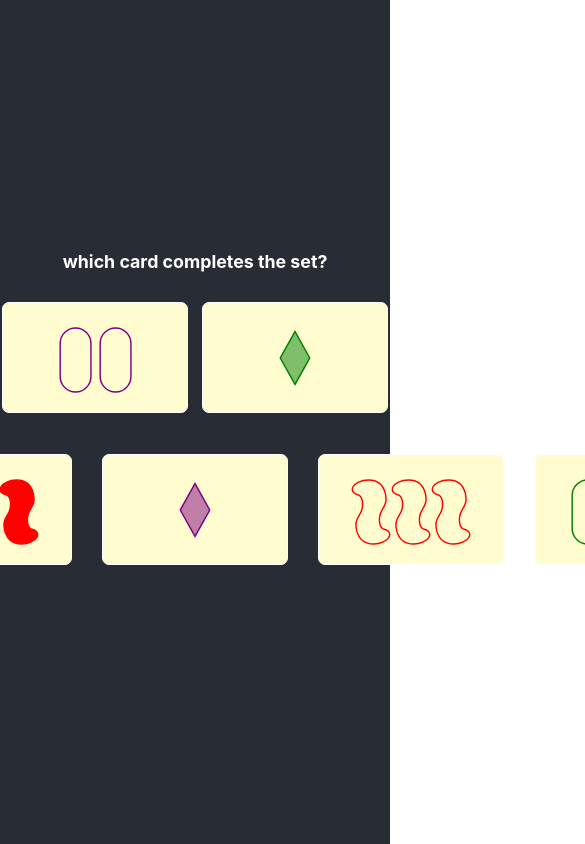
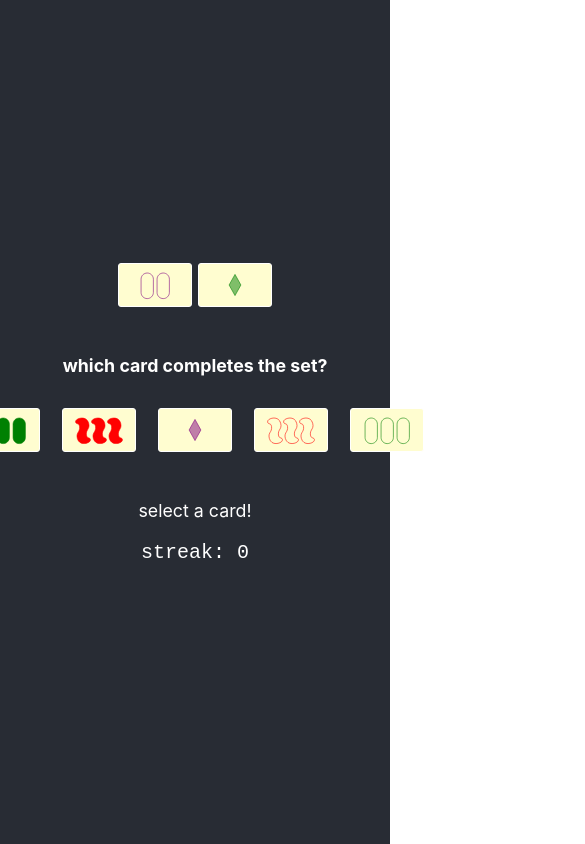
Before and after one commit to maikully/settrainer, a React (Create React App) app: page / in a window 390 px wide. Shown: the top 844 px of the page, 585 px wide, since content can reach past the window. Built offline with nearby package versions, Linux system fonts and the light colour scheme.

Commit message:
striping and responsive widths fixed

```diff
--- a/src/CardDisplay.js
+++ b/src/CardDisplay.js
@@ -59,6 +59,18 @@ class CardDisplay extends React.Component {
     var cardTwo = shuffledArray[1]
     var options = getOptions(shuffledArray)
     var answer = conjugateCard(cardOne, cardTwo)
+    let cardWidth
+    if (window.screen.width < 500) {
+        cardWidth = window.screen.width / 3
+
+    }
+    else {
+
+        cardWidth = window.screen.width / 10
+    }
+
+    console.log(cardWidth)
+
     this.state = {
       number: 0,
       shape: 0,
@@ -70,8 +82,9 @@ class CardDisplay extends React.Component {
       cardOne: shuffledArray[0],
       cardTwo: shuffledArray[1],
       options: options,
-      message: '',
-      streak: 0
+      message: 'select a card!',
+      streak: 0,
+      cardWidth: cardWidth
     }
     this.handleSubmit = this.handleSubmit.bind(this)
     this.handleSelection = this.handleSelection.bind(this)
@@ -118,7 +131,7 @@ class CardDisplay extends React.Component {
       this.setState({ message: 'Good job!' })
       this.resetBoard()
     } else {
-        this.setState({ streak: 0 })
+      this.setState({ streak: 0 })
       this.setState({ message: 'Try again!' })
     }
   }
@@ -132,31 +145,31 @@ class CardDisplay extends React.Component {
   render () {
     return (
       <span>
-        <div>
-          <h4>which card completes the set?</h4>
-        </div>
         <animated.div>
           <ResponsiveSetCard
             value={this.state.cardOne}
-            width={200}
+            width={this.state.cardWidth}
             background={'#FFFDD0'}
             active={false}
           />
           <ResponsiveSetCard
             value={this.state.cardTwo}
-            width={200}
+            width={this.state.cardWidth}
             background={'#FFFDD0'}
             active={false}
           />
         </animated.div>
         <br></br>
-        <span style={{ display: 'flex' }}>
+        <div>
+          <h4>which card completes the set?</h4>
+        </div>
+        <span style={{ display: 'flex', width: window.screen.width, justifyContent: "center", flexWrap: "wrap" }}>
           {this.state.options.map((card, idx) => (
             <Button onClick={() => this.handleSelection(card)}>
               <ResponsiveSetCard
                 id={idx}
                 value={card}
-                width={200}
+                width={this.state.cardWidth}
                 background={'#FFFDD0'}
               />
             </Button>
@@ -251,8 +264,8 @@ class CardDisplay extends React.Component {
           Submit
         </Button>
             */}
-        <p>{this.state.message}</p>
-        {this.state.streak !== 0 && <p>streak: {this.state.streak}</p>}
+          <p>{this.state.message}</p>
+          <p style={{fontFamily:'monospace', fontSize:"20px"}}>streak: {this.state.streak}</p>
         {/*
         {this.state.cardArray.map((card, idx) => (
           <animated.div
--- a/src/ResponsiveSetCard.js
+++ b/src/ResponsiveSetCard.js
@@ -78,7 +78,8 @@ function ResponsiveSymbol (props) {
         var fill = "transparent"
         break
     case 2:
-        var fill = 'url(#' + props.shade.toString() + props.color.toString() + ')'
+        var fill = 'url(#' + props.color.toString() + props.shade.toString() + ')'
+        //var fill = color
         break
     default:
       break
@@ -94,7 +95,7 @@ function ResponsiveSymbol (props) {
     >
       <defs>
         <pattern
-          id={props.shade.toString() + props.color.toString()}
+          id={"a"}
           patternUnits='userSpaceOnUse'
           width='4'
           height='4'
@@ -102,10 +103,13 @@ function ResponsiveSymbol (props) {
           <path d="M-1,1 l2,-2
                M0,4 l4,-4
                M3,5 l2,-2"
-            stroke={color}
-            strokeWidth='2'
+            stroke={"black"}
+            strokeWidth='1px'
           />
         </pattern>{' '}
+        <pattern id={props.color.toString() + props.shade.toString()} patternUnits="userSpaceOnUse" width="10" height="25" patternTransform="rotate(45)">
+			<line x1="0" y="0" x2="100" y2="0" stroke={color} stroke-width="20" />
+		</pattern>
         <path id={props.shape} class='cls-1' d={finalCoords} />
       </defs>
       <use
```
